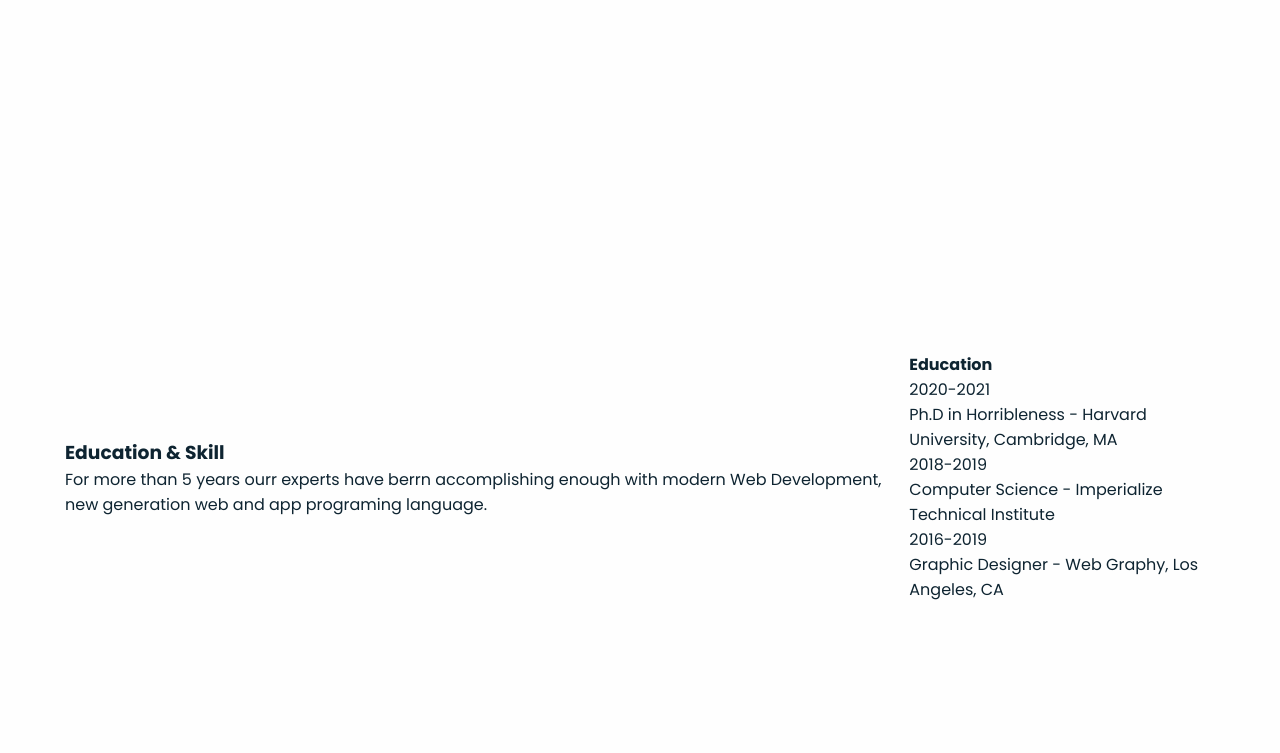
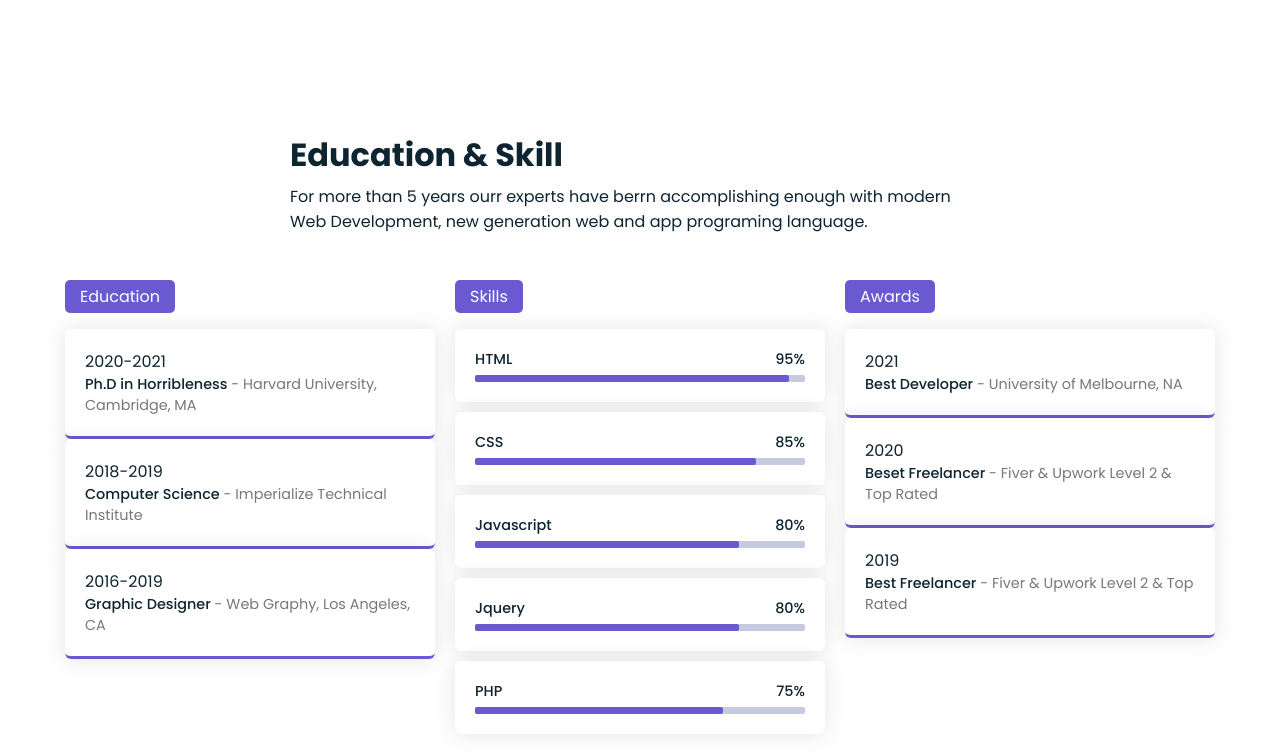
Before and after one commit to Savant-Syntax/Responsive-Portfolio, a plain HTML site: page index.html in a window 1280 px wide. Shown: the part 2204-2957 px from the top of the page. Drawn offline with Linux system fonts and the light colour scheme.

Commit message:
Added skills & education data

```diff
--- a/index.html
+++ b/index.html
@@ -94,7 +94,7 @@
         <h1 class="section-title-01">Skills</h1>
         <h2 class="section-title-02">Skills</h2>
         <div class="content">
-          <div class="skill-description">
+          <div class="skills-description">
             <h3>Education & Skill</h3>
             <p>For more than 5 years ourr experts have berrn accomplishing enough with modern Web Development, new generation web and app programing language.</p>
           </div>
@@ -116,6 +116,63 @@
                 </li>
               </ul>
             </div>
+            <div class="education">
+              <h4><label>Skills</label></h4>
+              <ul class="bars">
+                <li class="bar">
+                  <div class="info">
+                    <span>HTML</span>
+                    <span>95%</span>
+                  </div>
+                  <div class="line html"></div>
+                </li>
+                <li class="bar">
+                  <div class="info">
+                    <span>CSS</span>
+                    <span>85%</span>
+                  </div>
+                  <div class="line css"></div>
+                </li>
+                <li class="bar">
+                  <div class="info">
+                    <span>Javascript</span>
+                    <span>80%</span>
+                  </div>
+                  <div class="line javascript"></div>
+                </li>
+                <li class="bar">
+                  <div class="info">
+                    <span>Jquery</span>
+                    <span>80%</span>
+                  </div>
+                  <div class="line jquery"></div>
+                </li>
+                <li class="bar">
+                  <div class="info">
+                    <span>PHP</span>
+                    <span>75%</span>
+                  </div>
+                  <div class="line php"></div>
+                </li>
+              </ul>
+            </div>
+            <div class="eductation">
+              <h4><label>Awards</label></h4>
+              <ul class="edu-list">
+                <li class="item">
+                  <span class="year">2021</span>
+                  <p><span>Best Developer</span> - University of Melbourne, NA</p>
+                </li>
+                <li class="item">
+                  <span class="year">2020</span>
+                  <p><span>Beset Freelancer</span> - Fiver & Upwork Level 2 & Top Rated</p>
+                </li>
+                <li class="item">
+                  <span class="year">2019</span>
+                  <p><span>Best Freelancer</span> - Fiver & Upwork  Level 2 & Top Rated</p>
+                </li>
+              </ul>
+            </div>
           </div>
         </div>
       </div>
--- a/style.css
+++ b/style.css
@@ -248,10 +248,10 @@ section {
   font-size: 4.5em;
   font-weight: 800;
   margin-bottom: 2rem;
-  background: linear-gradient(to top, transition 0%, var(--first-color) 70%);
+  background: linear-gradient(to top, transparent 0%, var(--first-color) 70%);
   -webkit-background-clip: text;
   -webkit-text-fill-color: transparent;
-  opacity: 0.1;
+  opacity: 0.2;
 }
 .section-title-02 {
   font-size: 2.5em;
@@ -323,3 +323,125 @@ section {
   color: var(--third-color);
   font-size: var(--small-font-size);
 }
+
+/*===== Skills section =====*/
+.skills .container .content{
+  display: flex;
+  align-items: center;
+  flex-direction: column;
+  justify-content: center;
+  /* width: 100%; */
+}
+
+.content{
+  height: 100vh;
+  width: 1150px;
+  margin-left: auto;
+  margin-right: 0;
+
+}
+.skills-description{
+  max-width: 700px;
+  margin-bottom: 50px;
+}
+.skills-description h3{
+  font-size: 2em;
+  margin-bottom: 5px;
+}
+.skills-info{
+  max-width: 100%;
+  display: grid;
+  grid-template-columns: repeat(auto-fill, minmax(300px, 1fr));
+  gap: 20px;
+  margin: 0 auto;
+  position: relative;
+  top: 0;
+}
+
+.skills-info h4{
+  margin-bottom: 20px;
+}
+
+.skills-info h4 label{
+  background: var(--second-color);
+  color: #fff;
+  font-size: var(--normal-font-size);
+  font-weight: 400;
+  padding: 5px 15px;
+  border-radius: 5px;
+}
+.education-all{
+  margin-bottom: 80px;
+}
+
+.edu-list .item{
+  background: var(--card-bg-color);
+  box-shadow: var(--box-shadow);
+  border-bottom: 3px solid var(--second-color);
+  padding: 20px;
+  border-radius: 6px;
+  transition: .3s ease;
+}
+.edu-lost .item .year{
+  font-size: var(--small-font-size);
+  margin-bottom: 5px;
+}
+.edu-list .item p{
+  color: var(--third-color);
+  font-size: var(--small-font-size);
+}
+.edu-list .item p span{
+   color: var(--first-color);
+   font-size: var(--normal-font-size);
+   font-weight: 500;
+}
+.bar{
+  background: var(--card-bg-color);
+  box-shadow: var(--box-shadow);
+  margin-bottom: 10px;
+  padding: 20px;
+  border-radius: 6px;
+  transition: .3s ease;
+}
+.bar  .info{
+  display: flex;
+  justify-content: space-between;
+  align-items: center;
+  margin-bottom: 5px;
+  font-size: var(--small-font-size);
+}
+.bar .info span{
+  font-weight: 500;
+}
+.bar .line{
+  position: relative;
+  width: 100%;
+  height: 7px;
+  background: #c5cadf;
+  border-radius: 2px;
+}
+.bar .line:before{
+  content: '';
+  position: absolute;
+  height: 100%;
+  top: 0;
+  left: 0;
+  background: var(--second-color);
+  border-radius: 2px;
+  width: 95%;
+}
+.bar .html:before{
+  width: 95%;
+}
+.bar .css:before{
+  width: 85%;
+}
+.bar .javascript:before{
+  width: 80%;
+}
+.bar .jquery:before{
+  width: 80%;
+}
+.bar .php:before{
+  width: 75%;
+}
```
